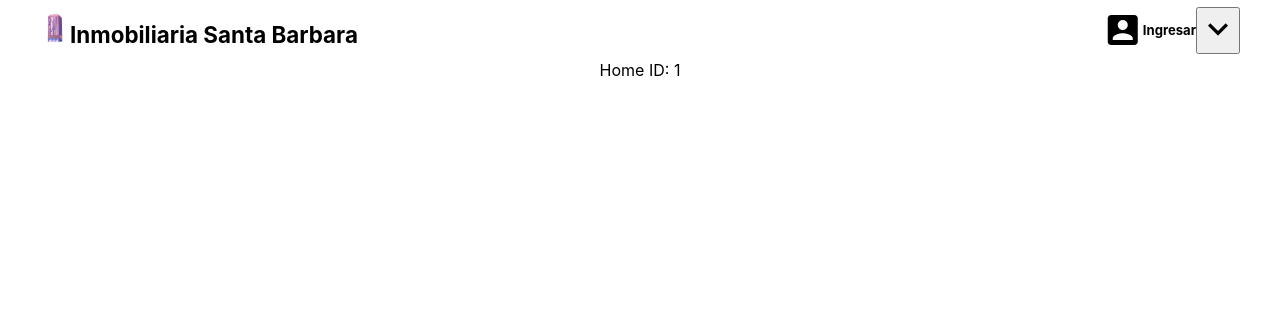
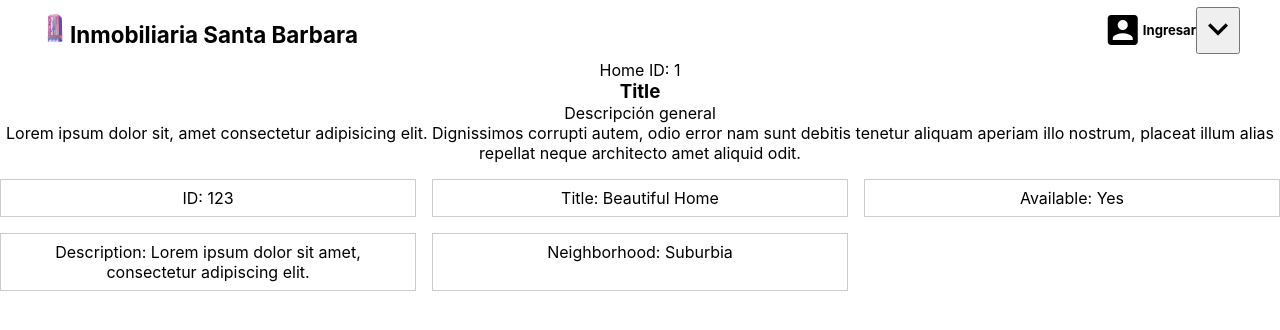
Before and after one commit to andrewsolutions81/fr-client, a React (Create React App) app: page /home/1 in a window 1280 px wide. Shown: the top 330 px of the page. Built offline with nearby package versions, Linux system fonts and the light colour scheme; no server answers.

Commit message:
feat: create singleHome.tsx and singleHome.scss .

```diff
--- a/src/components/LoginForm/LoginForm.tsx
+++ b/src/components/LoginForm/LoginForm.tsx
@@ -30,8 +30,8 @@ const LoginForm: React.FC = () => {
   return (
     <div className="loginform">
       <form action="" className="loginform__form" onSubmit={handleSubmit}>
-        <h2 className="loginform__title">Santa Barbara Inmobiliaria</h2>
-        <h2 className="loginform__iniciarsesion">Iniciar sesion </h2>
+        <h2 className="loginform__title">Santa Barbara Inmobiliaria Login</h2>
+        <span className="loginform__iniciarsesion">Iniciar sesion </span>
         <div className="loginform__inputs--container">
           <input
             className="loginform__input loginform__input--email"
--- a/src/pages/SingleHome/SingleHome.scss
+++ b/src/pages/SingleHome/SingleHome.scss
@@ -0,0 +1,15 @@
+.singlehome {
+  // Your existing styles for .singlehome
+
+  &__grid--container {
+    display: grid;
+    grid-template-columns: repeat(3, 1fr);
+    gap: 16px; // Adjust the gap between grid items
+    margin-top: 16px; // Adjust the margin as needed
+  }
+
+  &__grid--item {
+    border: 1px solid #ccc; // Add styling for grid items
+    padding: 8px;
+  }
+}
--- a/src/pages/SingleHome/SingleHome.tsx
+++ b/src/pages/SingleHome/SingleHome.tsx
@@ -1,13 +1,90 @@
-//SingleHome
-import React from 'react';
-import { useParams } from 'react-router-dom';
+//SingleHome.tsx
+import "./SingleHome.scss"
+import { Home } from "../../types";
+import React, { useEffect, useState } from "react";
+import { useParams } from "react-router-dom";
+import Loading from "../../components/Loading/Loading";
 
 const SingleHome = () => {
   const { id } = useParams();
+  const [home, setHome] = useState<null | Home>(null);
+  const [loading, setLoading] = useState(false);
+
+  useEffect(() => {
+    // Simulating an API call to fetch home data by id
+    const fetchHomeData = async () => {
+      // Replace the following with your actual API call
+      // const data = await apiHomeById(id);
+      const data = {
+        id: "123",
+        title: "Beautiful Home",
+        available: true,
+        description: "Lorem ipsum dolor sit amet, consectetur adipiscing elit.",
+        neighborhood: "Suburbia",
+        address: "123 Main Street",
+        notes: "Some important notes about the home.",
+        images_url: [
+          { secure_url: "https://example.com/image1.jpg" },
+          { secure_url: "https://example.com/image2.jpg" },
+        ],
+        price: 200000,
+        area: 150,
+        floor: 2,
+        rooms: 3,
+        bathrooms: 2,
+        storage: 1,
+        antiquity: 5,
+        parking_spots: 2,
+        favorite_users: [],
+        createdAt: "2022-01-01",
+        updatedAt: "2022-01-10",
+      };
+
+      setHome(data as any);
+      setLoading(false);
+    };
+
+    fetchHomeData();
+  }, [id]);
 
   return (
-    <section className='singlehome'>
-      <p>Home ID: {id}</p>
+    <section className="singlehome">
+      {loading ? (
+        <Loading />
+      ) : (
+        <>
+          <p>Home ID: {id}</p>
+          <h3 className="singlehome__title">Title</h3>
+          <img src="" alt="" className="singlehome__img" />
+          <span className="singlehome__description--span">
+            Descripción general
+          </span>
+          <p className="singlehome__description">
+            Lorem ipsum dolor sit, amet consectetur adipisicing elit.
+            Dignissimos corrupti autem, odio error nam sunt debitis tenetur
+            aliquam aperiam illo nostrum, placeat illum alias repellat neque
+            architecto amet aliquid odit.
+          </p>
+          <div className="singlehome__grid--container">
+            <div className="singlehome__grid--item">
+              ID: {home?.id}
+            </div>
+            <div className="singlehome__grid--item">
+              Title: {home?.title}
+            </div>
+            <div className="singlehome__grid--item">
+              Available: {home?.available ? "Yes" : "No"}
+            </div>
+            <div className="singlehome__grid--item">
+              Description: {home?.description}
+            </div>
+            <div className="singlehome__grid--item">
+              Neighborhood: {home?.neighborhood}
+            </div>
+            {/* ... Repeat for other properties */}
+          </div>
+        </>
+      )}
     </section>
   );
 };
```
Also changed, not shown: src/api/apiHomeById.ts (added, +31 -0 lines), 2 other files (tests, documents, lock files or other folders).
